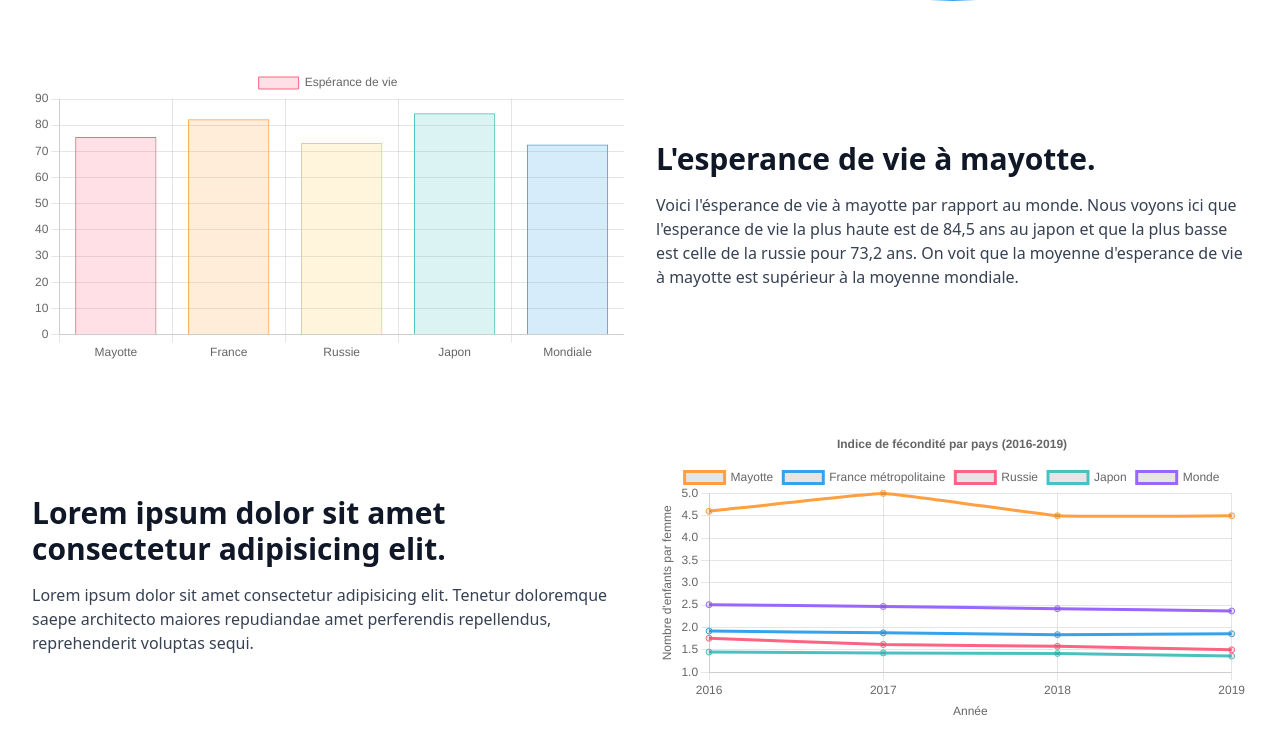
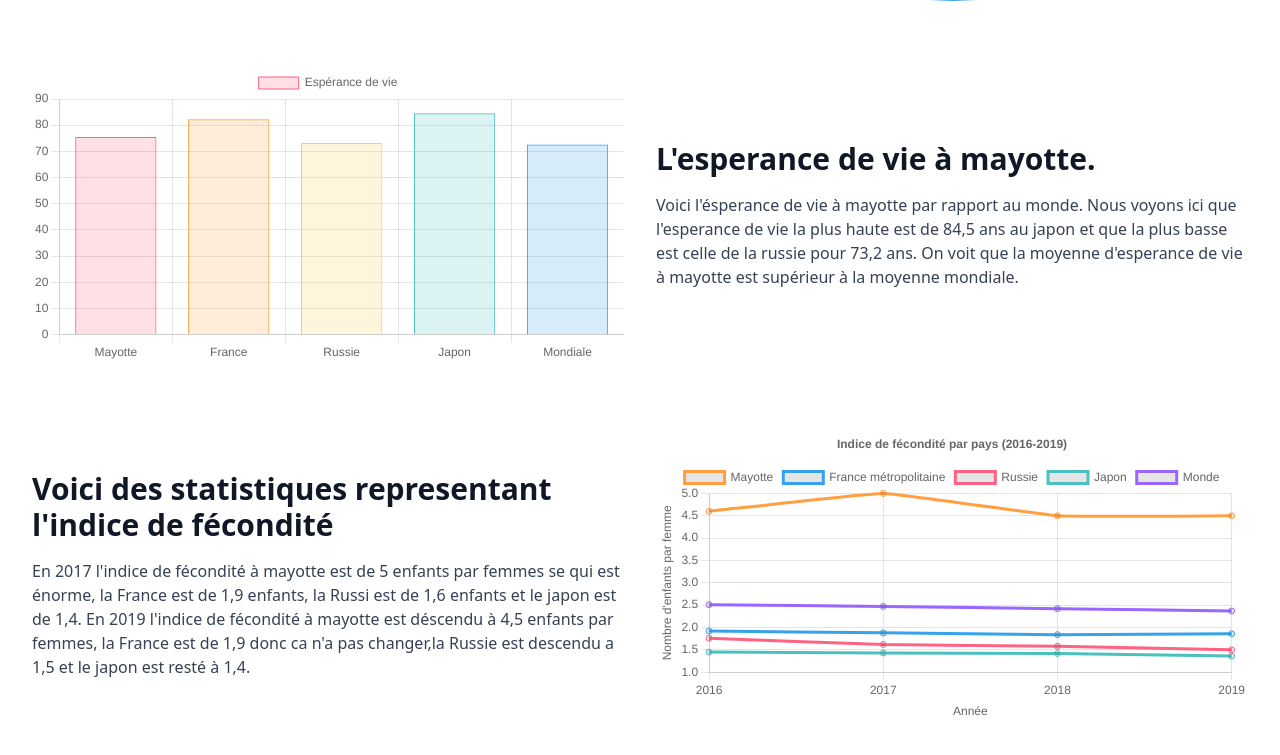
Before and after one commit to Tar1dev/site-geo-mayotte, a website built with Vite: page index.html in a window 1280 px wide. Shown: the part 1421-2176 px from the top of the page. Built offline with nearby package versions, Linux system fonts and the light colour scheme.

Commit message:
modif texte

```diff
--- a/index.html
+++ b/index.html
@@ -123,13 +123,14 @@
           <div>
             <div class="max-w-lg md:max-w-none">
               <h2 class="text-2xl font-semibold text-gray-900 sm:text-3xl">
-                Lorem ipsum dolor sit amet consectetur adipisicing elit.
+               Voici des statistiques representant l'indice de fécondité
               </h2>
 
               <p class="mt-4 text-gray-700">
-                Lorem ipsum dolor sit amet consectetur adipisicing elit. Tenetur doloremque saepe
-                architecto maiores repudiandae amet perferendis repellendus, reprehenderit voluptas
-                sequi.
+                En 2017 l'indice de fécondité à mayotte est de 5 enfants par femmes se qui est énorme, la France est de 1,9 enfants,
+                la Russi est de 1,6 enfants et le japon est de 1,4. En 2019 l'indice de fécondité  à mayotte est déscendu à 4,5 enfants
+                par femmes, la France est de 1,9 donc ca n'a pas changer,la Russie est descendu a 1,5 et le japon est resté à 1,4.
+
               </p>
             </div>
           </div>
```
